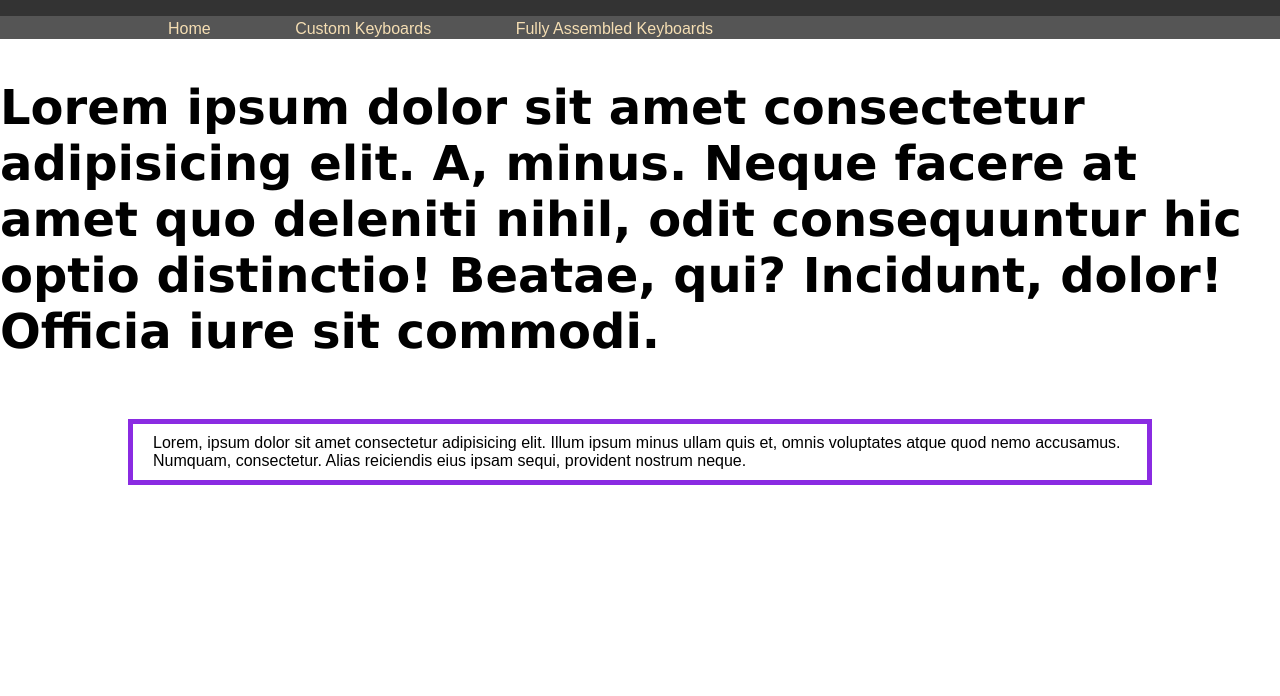
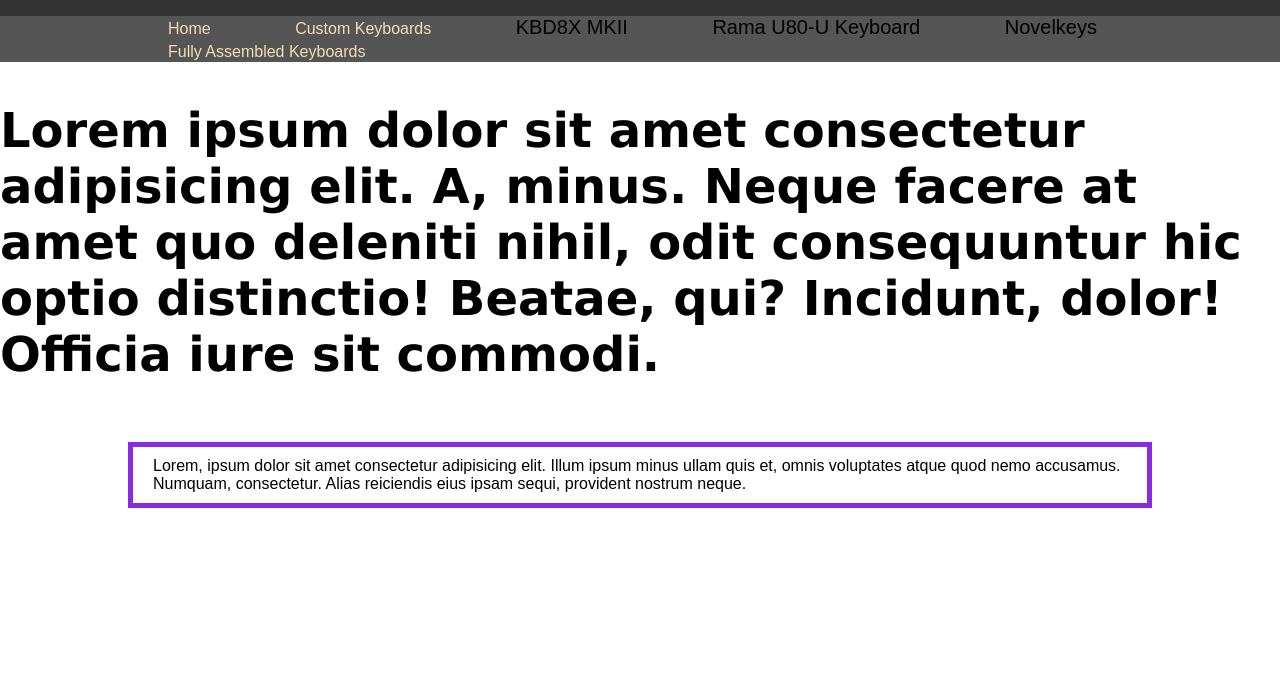
Before and after one commit to sent1nu11/mechkeyboard, a plain HTML site: page index.html in a window 1280 px wide. Shown: the part 104-800 px from the top of the page. Drawn offline with Linux system fonts and the light colour scheme.

Commit message:
updated li

```diff
--- a/index.html
+++ b/index.html
@@ -19,6 +19,9 @@
             <ul>
                 <li><a href="#"></a>Home</li>
                 <li><a href="#"></a>Custom Keyboards</li>
+                <li><a href="https://kbdfans.com/collections/restock/products/kbd8x-mkii-custom-mechanical-keyboard-kit-for-ink-black-polycarbonate">KBD8X MKII</a></li>
+                <li><a href="https://ramaworks.store/collections/u80-a-seq2">Rama U80-U Keyboard</a></li>
+                <li><a href="https://novelkeys.xyz/collections/in-production-group-buy">Novelkeys</a></li>
                 <li><a href="#"></a>Fully Assembled Keyboards</li>
             </ul>
         </div>
```
